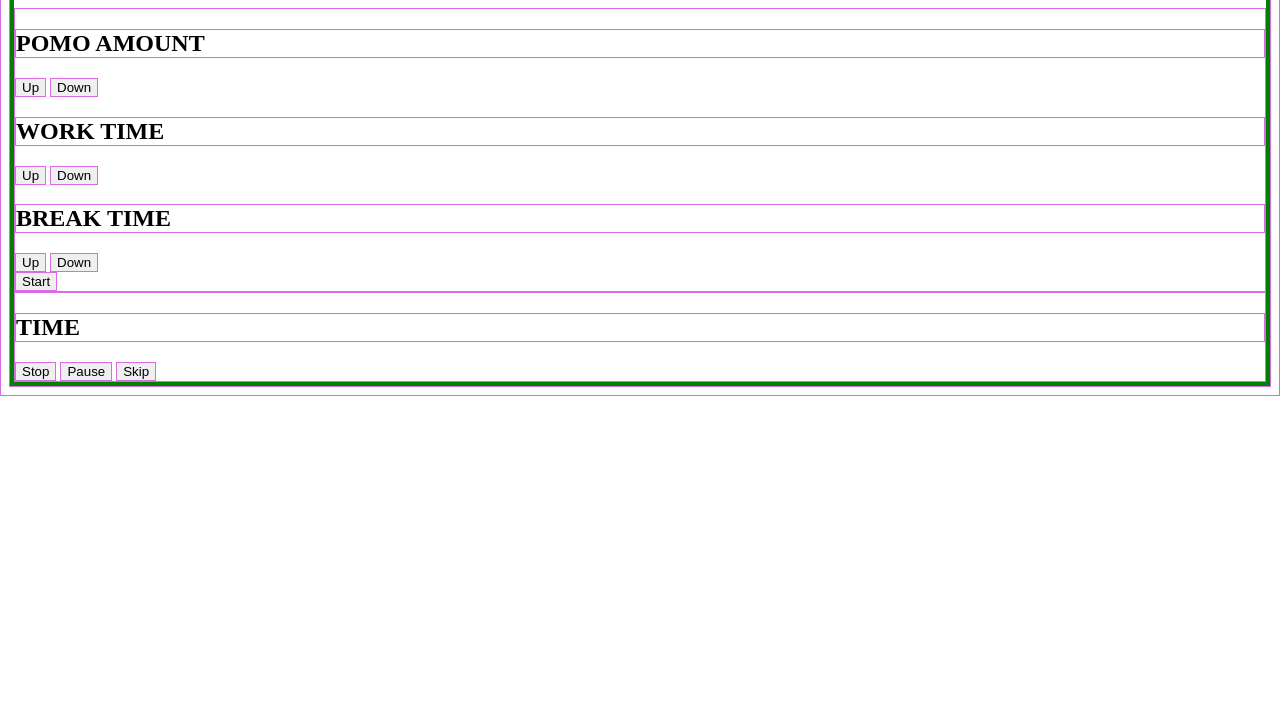
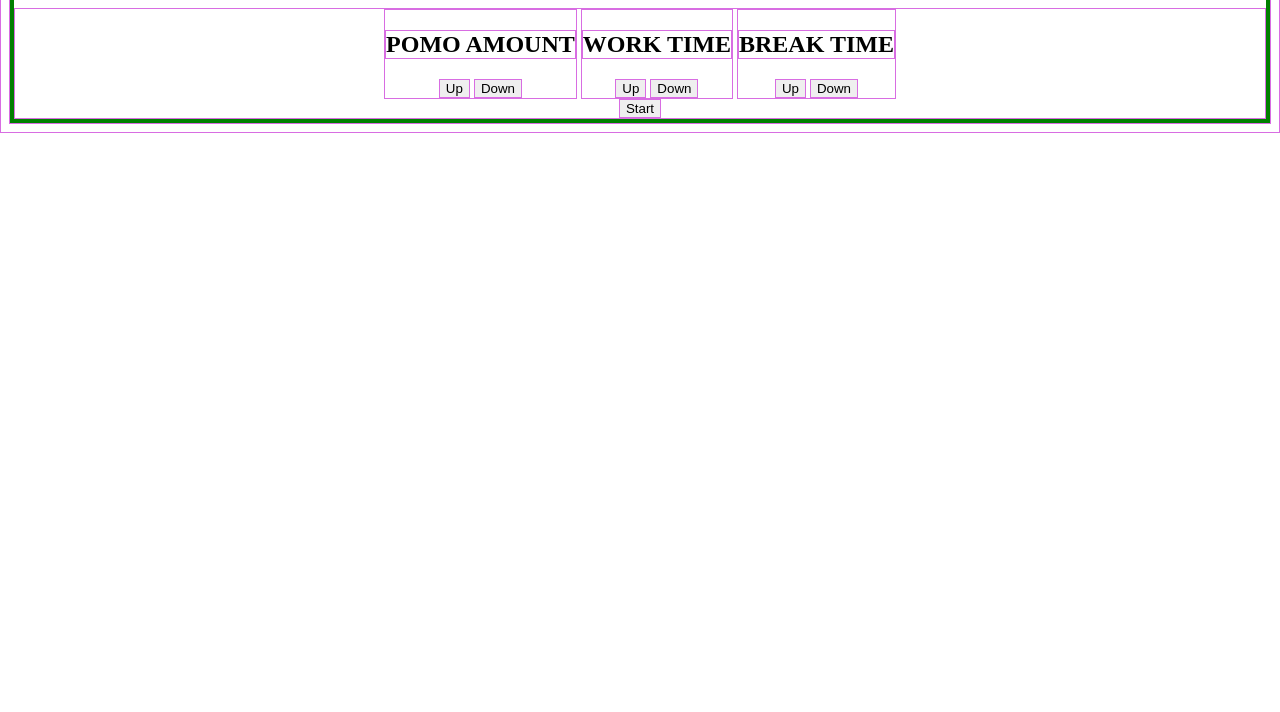
Before and after one commit to ThymeScript/pomodoro-timer, a website: page index.html in a window 1280 px wide. Shown: the part 88-800 px from the top of the page. Drawn offline with Linux system fonts and the light colour scheme.

Commit message:
feat: center layout & hide "running" class

```diff
--- a/index.html
+++ b/index.html
@@ -11,20 +11,26 @@
 <body>
   <div class="timer">
     <h1>Timer</h1>
-    <div id="setup">
+    <div class="setup">
+      <div class="setting">
         <h2>POMO AMOUNT</h2>
         <button>Up</button>
         <button>Down</button>
+      </div>
+      <div class="setting">
         <h2>WORK TIME</h2>
         <button>Up</button>
         <button>Down</button>
+      </div>
+      <div class="setting">
         <h2>BREAK TIME</h2>
         <button>Up</button>
         <button>Down</button>
+      </div>
       <br>
       <button>Start</button>
     </div>
-    <div id="running">
+    <div class="running">
       <h2>TIME</h2>
       <button>Stop</button>
       <button>Pause</button>
--- a/scss/main.scss
+++ b/scss/main.scss
@@ -18,4 +18,13 @@ $border: rgb(216, 109, 226);
 
 .timer {
   border: solid 4px green;
+  text-align: center;
 }
+
+.setting {
+  display: inline-block;
+}
+
+.running {
+  display: none;
+}
```
Also changed, not shown: css/main.css, 1 other file. Lines whose indentation alone changed are shown as unchanged.
